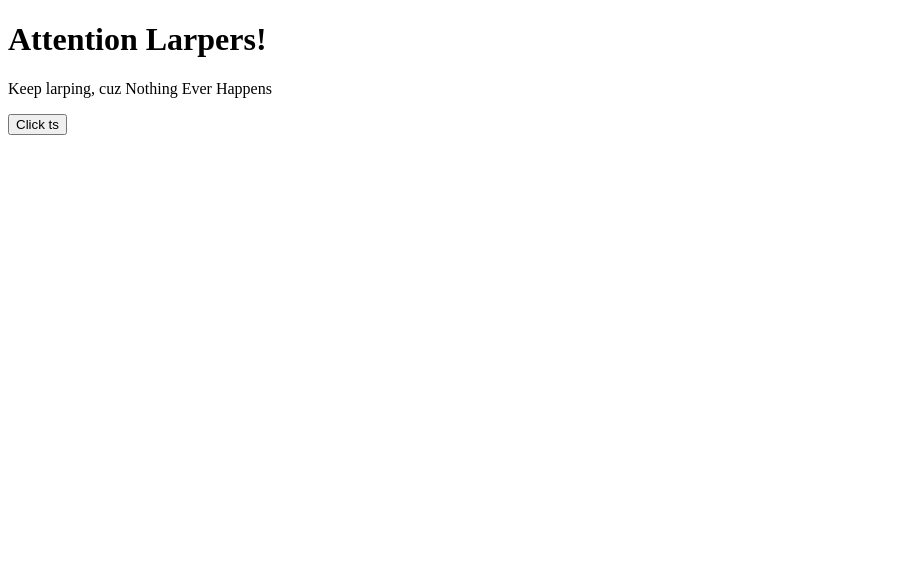
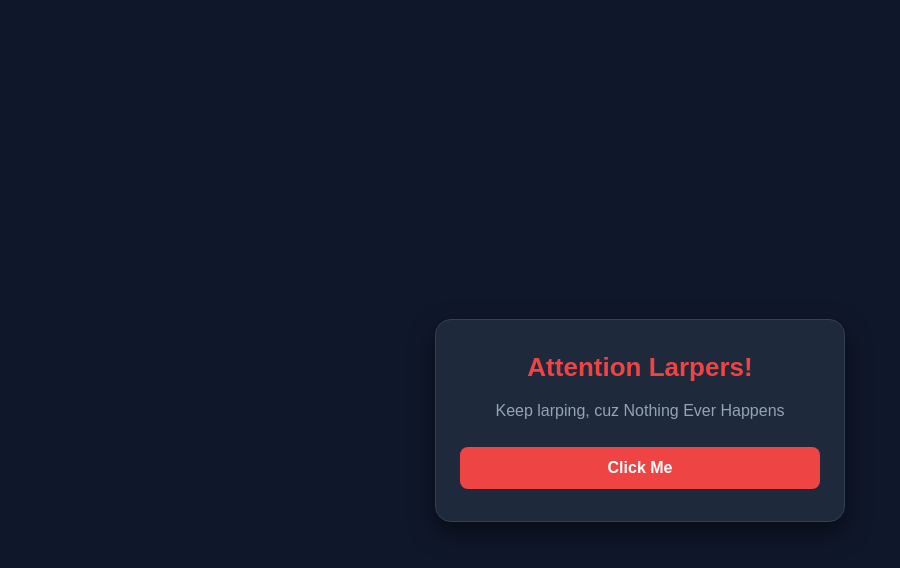
Before and after one commit to Lyxx-chan/Larp, a plain HTML site: page index.html in a window 1280 px wide. Shown: the whole page, without its empty margins (0-900 px from the left). Drawn offline with Linux system fonts and the light colour scheme.

Commit message:
Update index.html

```diff
--- a/index.html
+++ b/index.html
@@ -1,11 +1,76 @@
 <!DOCTYPE html>
-<html>
+<html lang="en">
 <head>
-    <title>Website Pertama Lyxx</title>
+    <meta charset="UTF-8">
+    <meta name="viewport" content="width=device-width, initial-scale=1.0">
+    <title>Larp Larp Larp</title>
+    <style>
+        /* Mengatur latar belakang dan posisi ke tengah layar */
+        body {
+            background-color: #0f172a;
+            color: #f8fafc;
+            font-family: Arial, sans-serif;
+            display: flex;
+            justify-content: center;
+            align-items: center;
+            height: 100vh;
+            margin: 0;
+            padding: 20px;
+        }
+
+        /* Membuat kotak kartu di tengah */
+        .kartu {
+            background-color: #1e293b;
+            border: 1px solid #334155;
+            border-radius: 16px;
+            padding: 32px 24px;
+            text-align: center;
+            max-width: 360px;
+            width: 100%;
+            box-shadow: 0 10px 25px rgba(0, 0, 0, 0.5);
+        }
+
+        /* Mengatur tulisan judul */
+        h1 {
+            color: #ef4444;
+            font-size: 26px;
+            margin-top: 0;
+            margin-bottom: 12px;
+        }
+
+        /* Mengatur tulisan paragraf */
+        p {
+            color: #94a3b8;
+            font-size: 16px;
+            line-height: 1.5;
+            margin-bottom: 24px;
+        }
+
+        /* Mengatur desain tombol */
+        button {
+            background-color: #ef4444;
+            color: white;
+            border: none;
+            padding: 12px 24px;
+            font-size: 16px;
+            font-weight: bold;
+            border-radius: 8px;
+            cursor: pointer;
+            width: 100%;
+        }
+
+        button:active {
+            background-color: #dc2626;
+        }
+    </style>
 </head>
 <body>
-    <h1>Attention Larpers!</h1>
-    <p>Keep larping, cuz Nothing Ever Happens</p>
-    <button onclick="alert('LARP ALERT !!!')">Click ts</button>
+
+    <div class="kartu">
+        <h1>Attention Larpers!</h1>
+        <p>Keep larping, cuz Nothing Ever Happens</p>
+        <button onclick="alert('LARP ALERT !!!')">Click Me</button>
+    </div>
+
 </body>
 </html>
```
